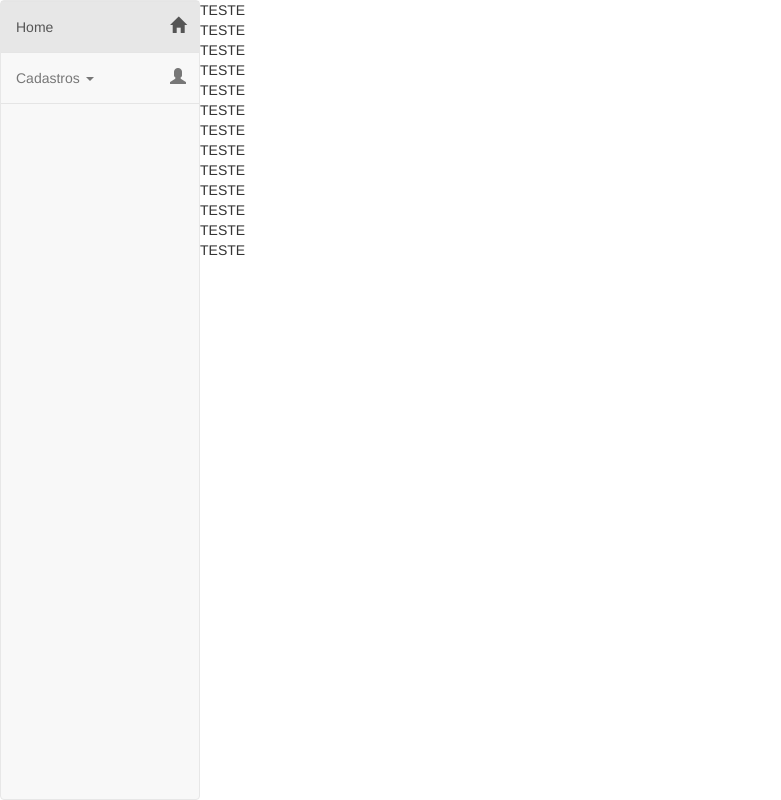
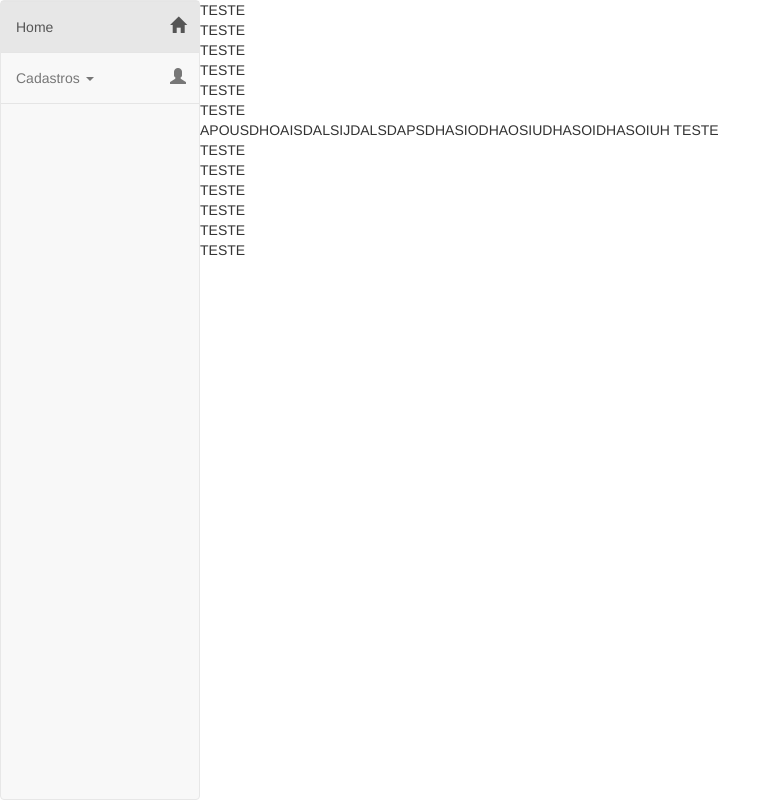
Before and after one commit to gasusin/projeto-odontologico, a CodeIgniter app: page /prjArqComp/index.php/home/index in a window 1280 px wide. Shown: the whole page, without its empty margins (0-781 px from the left). Run offline with CodeIgniter, Linux system fonts and the light colour scheme; some libraries are stand-ins or nearby versions.

Commit message:
Ajuste home para teste

```diff
--- a/prjArqComp/application/views/home.php
+++ b/prjArqComp/application/views/home.php
@@ -20,6 +20,9 @@
 	TESTE</br>
 	TESTE</br>
 	TESTE</br>
+
+	APOUSDHOAISDALSIJDALSDAPSDHASIODHAOSIUDHASOIDHASOIUH
+
 	TESTE</br>
 	TESTE</br>
 	TESTE</br>
```
